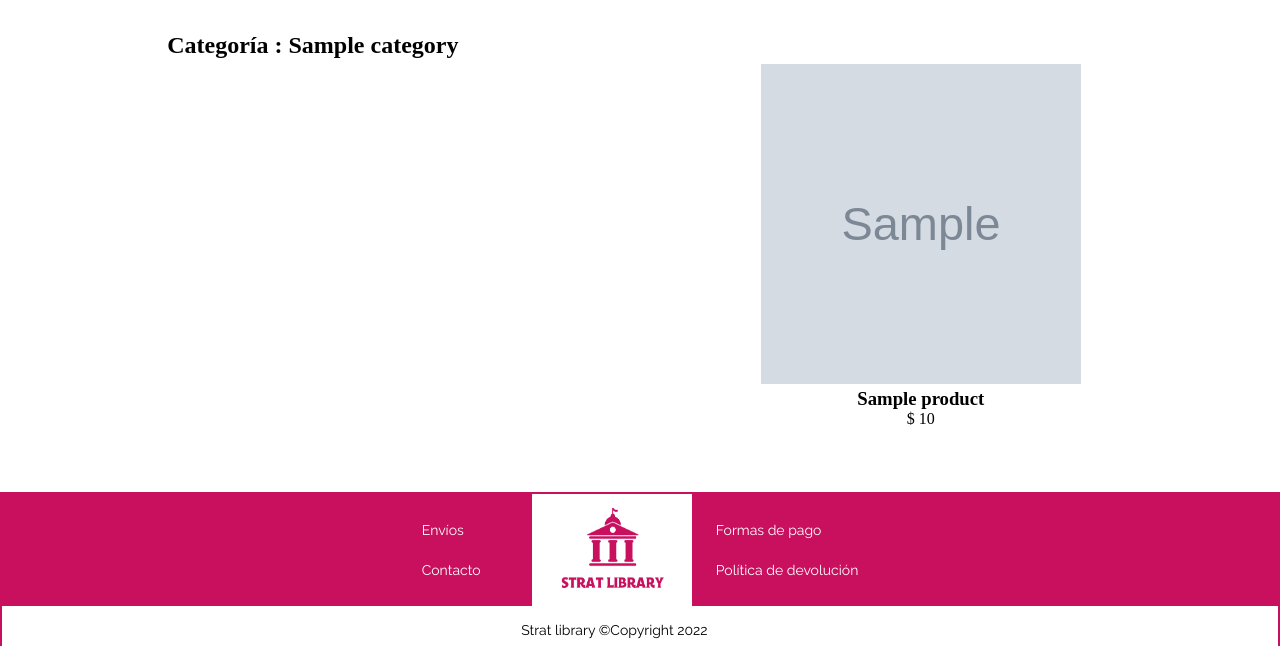
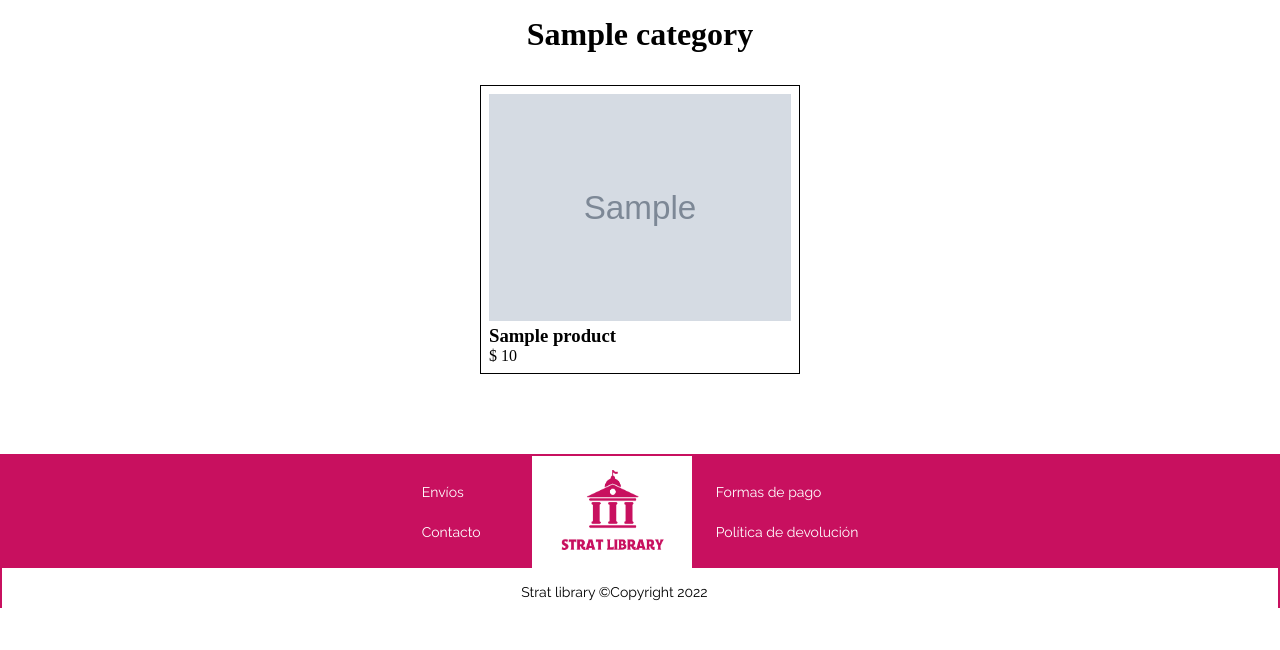
Before and after one commit to Denise-E/Caffeine-Shop, a Node server app: template src/views/headerLinks/categories.ejs in a window 1280 px wide. Shown: the part 150-800 px from the top of the page. Run offline with Node 20, Linux system fonts and the light colour scheme; the template is opened without the code that fills it: most values are stand-ins (such as "Sample title", 1, 10 or a date in 2020); grey boxes marked "Sample" are stand-in pictures; some libraries are stand-ins or nearby versions.

Commit message:
CSS página categorias

```diff
--- a/public/css/headerLinks/categories.css
+++ b/public/css/headerLinks/categories.css
@@ -4,37 +4,70 @@
     margin: 0;
 }
 
-#coffeeSection {
-    display: flex;
+#categoryTitle{
     text-align: center;
-    flex-wrap: wrap;
-    justify-content: space-around;
-    padding-top: 2rem;
+    padding: 1rem;
 }
 
-#coffeeSection img {
-    width: 16rem;
-    height: 16rem;
+#categorieSection{
+    display: flex;
+    flex-wrap: wrap;
+    justify-content: center;
+    margin-bottom: 1rem;
+}
+
+#categorieSection article{
+    border: solid 1px #000;
+    width: 80%;
+    height: auto;
+    padding: .5rem;
+    margin: 1rem 0;
+}
+
+#categorieSection article:hover{
+    transform: scale(1.05,1.05);
+}
+
+#categorieSection img{
+    width: 100%;
+    height: auto;
+}
+
+#categorieSection a{
+    text-decoration: none;
+    width: auto;
 }
 
 
-
-#coffeeInfo{
-    position: relative;
-    bottom: 50%;
-    color: #fff;
+@media screen and (min-width: 485px) {
+    #categorieSection{
+        justify-content: row;
+    }
+    #categorieSection article{
+        width: 40%;
+        height: auto;
+        margin: 1rem .5rem;
+    }
+    #categorieSection{
+        margin-bottom: 3.5rem;
+    }
 }
 
-@media screen and (min-width: 851px) {
-    #coffeeSection article{
-        margin: 2rem;
+@media screen and (min-width: 650px){
+    #categorieSection article{
+        width: 30%;
     }
-    #coffeeSection {
-        padding: 2rem;
+}
+
+@media screen and (min-width: 769px) {
+
+    #categorieSection{
+        margin-bottom: 4rem;
     }
-    #coffeeSection img {
-        width: 20rem;
-        height: 20rem;
+}
+
+@media screen and (min-width: 850px){
+    #categorieSection article{
+        width: 25%;
     }
-
 }
--- a/public/css/main/home.css
+++ b/public/css/main/home.css
@@ -84,9 +84,6 @@ main{
     #bottomHome{
         margin-bottom: 4rem;
     }
-    #homeBanner{
-        height: 14rem;
-    }
 }
 
 @media screen and (min-width: 850px){
--- a/src/views/headerLinks/categories.ejs
+++ b/src/views/headerLinks/categories.ejs
@@ -6,8 +6,9 @@
 
     <main>
         <% if (category) { %>
-            <section id="coffeeSection">
-                <h1>Categoría : <%= category.name %> </h1>
+            <h1 id="categoryTitle"><%= category.name %> </h1>
+            <section id="categorieSection">
+
                 <% for( let index = 0; index < products.length; index++ ) { %>
                     <% if (category.name == products[index].category) { %>
                         <article>
```
